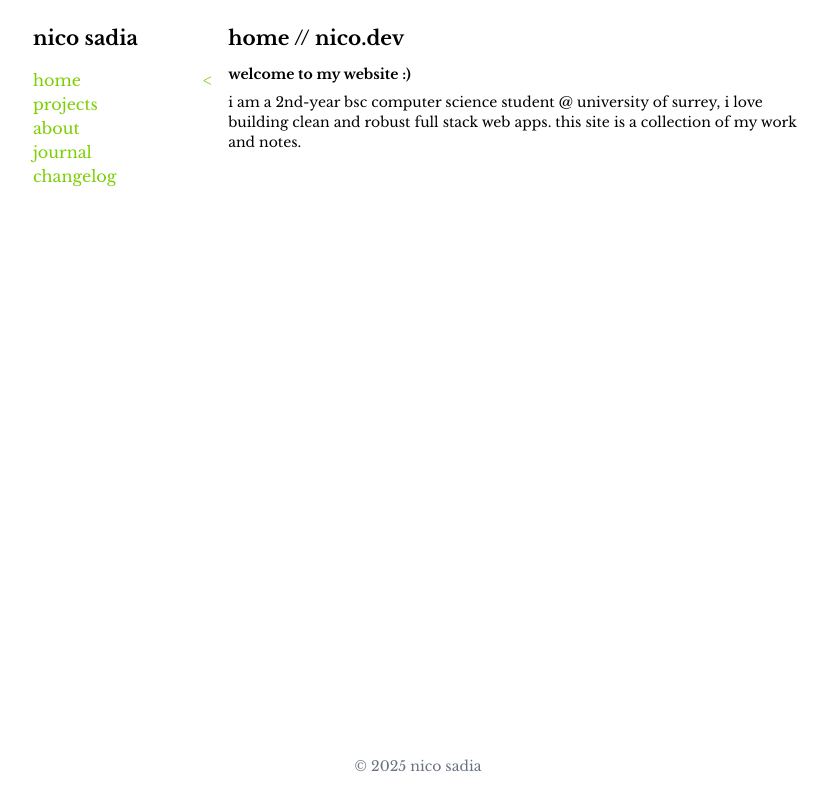
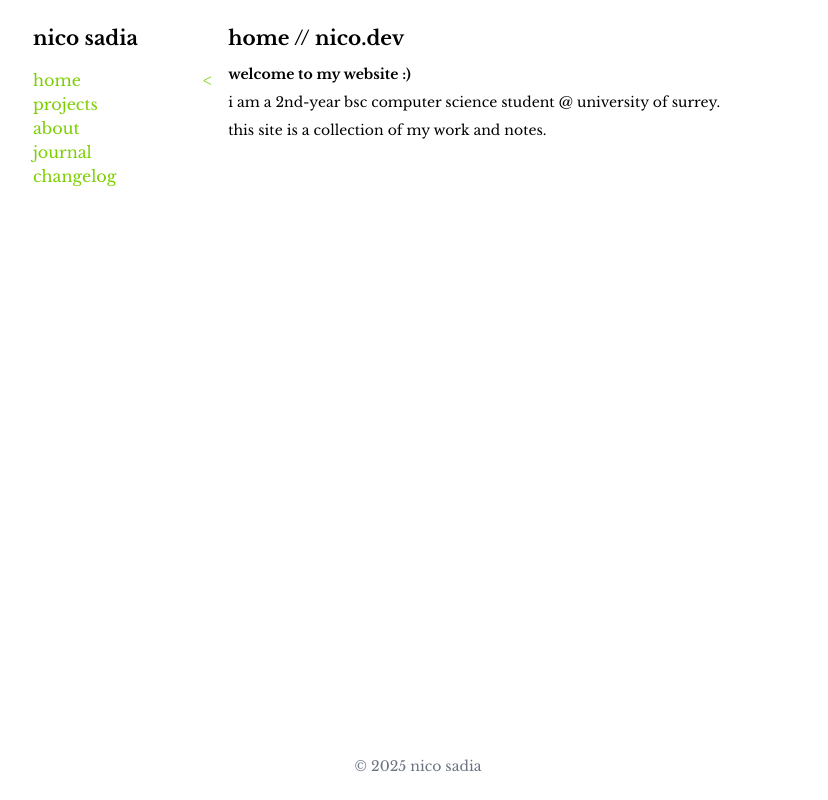
Before and after one commit to nico-sadia/my-portfolio, a Next.js app: page / in a window 1280 px wide. Shown: the whole page, without its empty margins (222-1050 px from the left). Built offline with nearby package versions, Linux system fonts and the light colour scheme.

Commit message:
feat: added 404 error page

```diff
--- /dev/null
+++ b/src/app/not-found.tsx
@@ -0,0 +1,21 @@
+import Link from "@/components/ui/Link";
+import { R2_BASE_URL } from "@/lib/constants";
+import Image from "next/image";
+
+export default function NotFound() {
+    return (
+        <div className="flex flex-row gap-12">
+            <div className="flex flex-col justify-center">
+                <h2 className="font-semibold">error 404</h2>
+                <h2>page not found</h2>
+                <Link href="/">return home</Link>
+            </div>
+            <Image
+                src={`${R2_BASE_URL}/nico.dev/misc/robot_404.png`}
+                alt="Error 404 Robot"
+                width={300}
+                height={300}
+            />
+        </div>
+    );
+}
--- a/src/app/page.tsx
+++ b/src/app/page.tsx
@@ -1,13 +1,13 @@
 export default function Home() {
     return (
         <main>
-            <section>
-                <h1 className="font-semibold mb-2">welcome to my website :)</h1>
+            <section className="space-y-2">
+                <h1 className="font-semibold">welcome to my website :)</h1>
                 <p>
                     i am a 2nd-year bsc computer science student @ university of
-                    surrey, i love building clean and robust full stack web
-                    apps. this site is a collection of my work and notes.
+                    surrey.
                 </p>
+                <p>this site is a collection of my work and notes.</p>
             </section>
         </main>
     );
```
